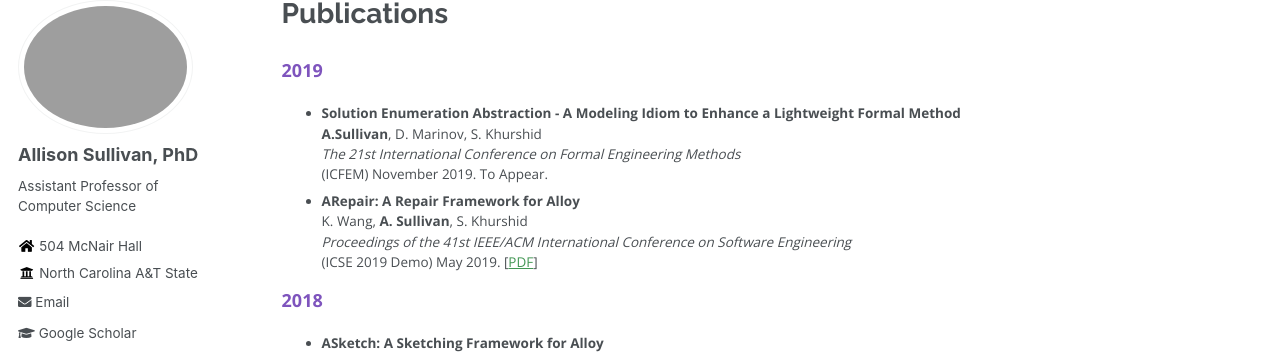
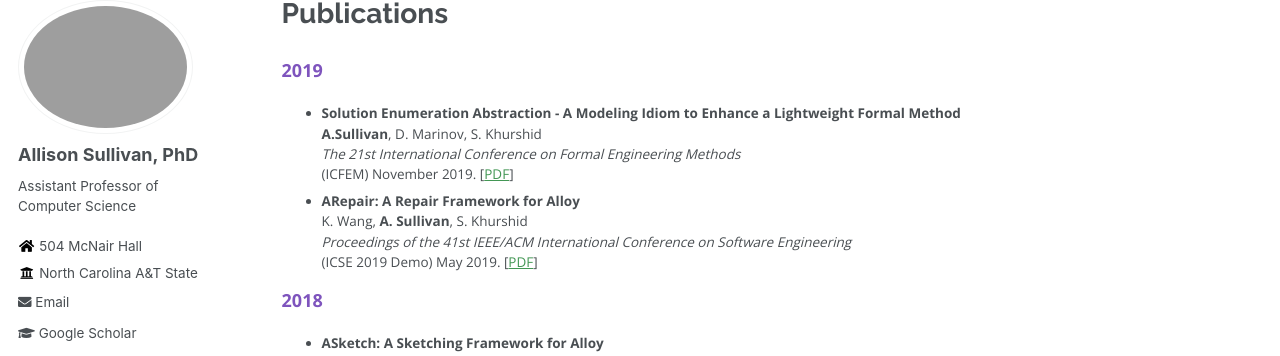
Before and after one commit to Allisonius/allisonius.github.io, a Jekyll site: the page built from _pages/publications.md, in a window 1280 px wide and 900 px high. Shown: the part 100-456 px from the top of the window. Built offline with Jekyll 4.4.1, drawn with Linux system fonts in a browser that asks for light colours; some web fonts are replaced.

Commit message:
Update publications.md

```diff
--- a/_pages/publications.md
+++ b/_pages/publications.md
@@ -9,11 +9,11 @@ author_profile: true
 * **Solution Enumeration Abstraction - A Modeling Idiom to Enhance a Lightweight Formal Method**
 **A.Sullivan**, D. Marinov, S. Khurshid
 _The 21st International Conference on Formal Engineering Methods_
-(ICFEM) November 2019. To Appear.
+(ICFEM) November 2019. \[[PDF](../files/ARepairDemo.pdf)\]
 * **ARepair: A Repair Framework for Alloy**
 K. Wang, **A. Sullivan**, S. Khurshid
 *Proceedings of the 41st IEEE/ACM International Conference on Software Engineering*
- (ICSE 2019 Demo) May 2019.  \[[PDF](../files/ARepairDemo.pdf)\]
+ (ICSE 2019 Demo) May 2019.  \[[PDF](../files/SolutionEnumerationAbstractionICFEM.pdf)\]
 
 ### 2018
 
```
